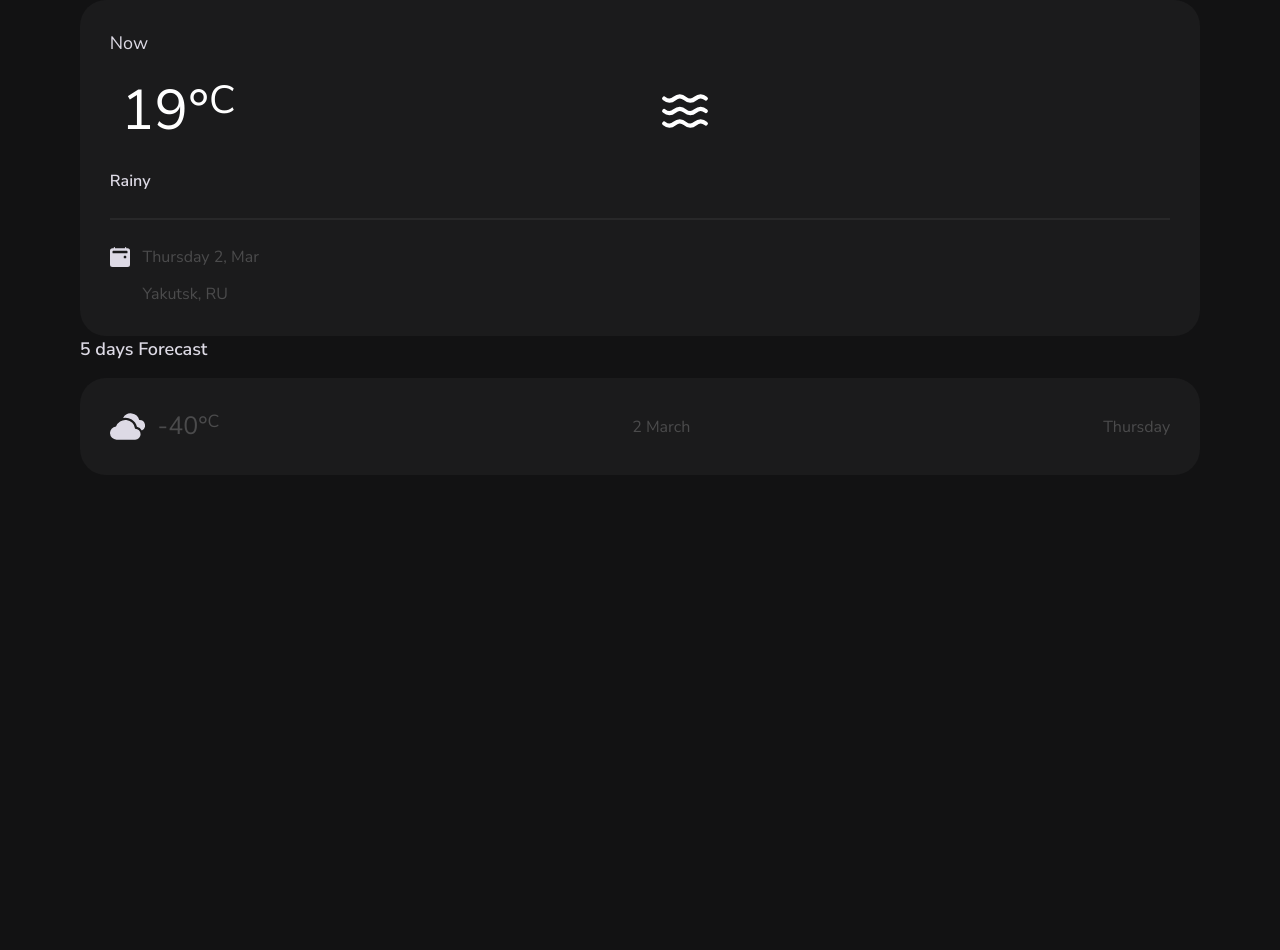
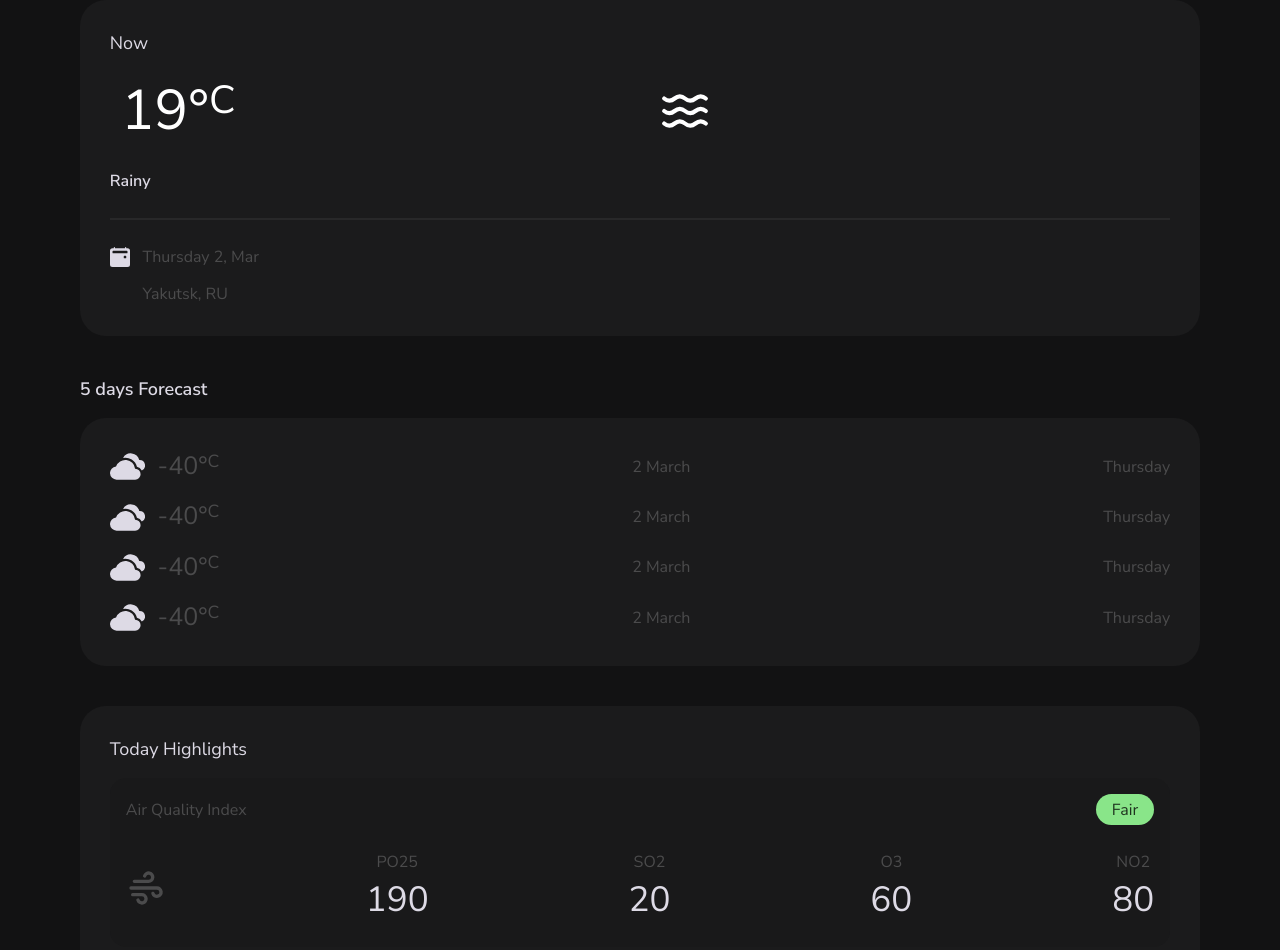
Before and after one commit to RA-Offical/advance-weather-app, a React (Vite) app: page / in a window 1280 px wide. Shown: the top 950 px of the page. Before the commit the page ends 800 px from the top, so only its background shows below. Built offline with nearby package versions, Linux system fonts and the light colour scheme; some icons are missing.

Commit message:
Finish Quality Index Component

```diff
--- a/src/App.css
+++ b/src/App.css
@@ -305,6 +305,11 @@ sub {
 	padding: 3rem;
 }
 
+.card-small {
+	border-radius: var(--border-radius-100);
+	padding: 1.6rem;
+}
+
 /* icons */
 .icon {
 	--dimen: 5rem;
@@ -320,8 +325,17 @@ sub {
 	--dimen: 2.5rem;
 }
 
+.icon--xmedium {
+	--dimen: 4rem;
+}
+
 @media screen and (min-width: 48em) {
 	.icon--medium.icon--responsive {
 		--dimen: 3.5rem;
 	}
 }
+
+/* content-grid */
+.content-grid {
+	row-gap: 4rem;
+}
--- a/src/App.jsx
+++ b/src/App.jsx
@@ -1,5 +1,9 @@
 import "./App.css";
-import { CurrentWeatherCard, ForecastWeatherCard } from "./component";
+import {
+	CurrentWeatherCard,
+	ForecastWeatherCard,
+	HighlightsWeatherCard,
+} from "./component";
 
 function App() {
 	return (
@@ -8,6 +12,8 @@ function App() {
 				<div className="container grid content-grid">
 					<CurrentWeatherCard />
 					<ForecastWeatherCard />
+
+					<HighlightsWeatherCard />
 				</div>
 			</main>
 		</div>
--- a/src/component/ForecastWeatherCard/ForecastWeatherCard.css
+++ b/src/component/ForecastWeatherCard/ForecastWeatherCard.css
@@ -1,3 +1,7 @@
+.forecast-list {
+	gap: 0.8em;
+}
+
 .forecast-list__item {
 	gap: 2rem;
 	justify-content: space-between;
--- a/src/component/ForecastWeatherCard/ForecastWeatherCard.jsx
+++ b/src/component/ForecastWeatherCard/ForecastWeatherCard.jsx
@@ -9,7 +9,43 @@ function ForecastWeatherCard() {
 
 			<div className="bg-neutral-500 card ">
 				{/* list of days representing forcast */}
-				<ul className="forecast-list" role="list">
+				<ul className="grid forecast-list" role="list">
+					{/* forecast list item, containing status of weather, time and date */}
+					<li className="flex align-ic forecast-list__item">
+						<div className="flex align-ic forecast-list-temperature-container">
+							<BsFillCloudsFill className="text-neutral-200 icon icon--medium icon--responsive" />
+							<p className="font-dynamic-medium">
+								-40&deg;<sup>C</sup>
+							</p>
+						</div>
+						<p className="font-static-small">2 March</p>
+						<p className="font-static-small">Thursday</p>
+					</li>
+
+					{/* forecast list item, containing status of weather, time and date */}
+					<li className="flex align-ic forecast-list__item">
+						<div className="flex align-ic forecast-list-temperature-container">
+							<BsFillCloudsFill className="text-neutral-200 icon icon--medium icon--responsive" />
+							<p className="font-dynamic-medium">
+								-40&deg;<sup>C</sup>
+							</p>
+						</div>
+						<p className="font-static-small">2 March</p>
+						<p className="font-static-small">Thursday</p>
+					</li>
+
+					{/* forecast list item, containing status of weather, time and date */}
+					<li className="flex align-ic forecast-list__item">
+						<div className="flex align-ic forecast-list-temperature-container">
+							<BsFillCloudsFill className="text-neutral-200 icon icon--medium icon--responsive" />
+							<p className="font-dynamic-medium">
+								-40&deg;<sup>C</sup>
+							</p>
+						</div>
+						<p className="font-static-small">2 March</p>
+						<p className="font-static-small">Thursday</p>
+					</li>
+
 					{/* forecast list item, containing status of weather, time and date */}
 					<li className="flex align-ic forecast-list__item">
 						<div className="flex align-ic forecast-list-temperature-container">
--- /dev/null
+++ b/src/component/HighlightsWeatherCard/HighlightsWeatherCard.jsx
@@ -0,0 +1,21 @@
+import { QualityIndexWeatherCard } from "../";
+
+function HighlightsWeatherCard() {
+	return (
+		<section>
+			<div className="bg-neutral-500 card">
+				<h2 className="text-neutral-200 font-static-medium  mb-xmd">
+					Today Highlights
+				</h2>
+
+				{/* Quality index Component */}
+				<QualityIndexWeatherCard />
+
+				{/* Sunrise & Sunset Component */}
+				{/* <SunriseSunsetWeatherComponent /> */}
+			</div>
+		</section>
+	);
+}
+
+export default HighlightsWeatherCard;
--- /dev/null
+++ b/src/component/QualityIndexWeatherCard/QualityIndexWeatherCard.css
@@ -0,0 +1,21 @@
+.quality-index-header {
+	justify-content: space-between;
+}
+
+.quality-index__value {
+	padding: 0.2em 1em;
+}
+
+.quality-index__value--good {
+	background-color: var(--color-good-200);
+	color: var(--color-good-100);
+}
+
+.quality-index-list {
+	justify-content: space-between;
+}
+
+.quality-index-list__item {
+	justify-items: center;
+	align-items: center;
+}
--- /dev/null
+++ b/src/component/QualityIndexWeatherCard/QualityIndexWeatherCard.jsx
@@ -0,0 +1,71 @@
+import { TbWind } from "react-icons/tb";
+
+function QualityIndexWeatherCard() {
+	return (
+		<div className="bg-neutral-600 card-small quality-index--card">
+			{/* header which shows quality index, poor, fair , good */}
+			<header className="flex align-ic mb-md quality-index-header">
+				<h3 className="font-static-small">Air Quality Index</h3>
+
+				<p className="font-static-small border-radius-full quality-index__value quality-index__value--good">
+					Fair
+				</p>
+			</header>
+
+			<div className="pt-xmd pb-sm quality-index-content">
+				<ul className="flex align-ic quality-index-list">
+					<li className="grid quality-index-list__item">
+						{/* Wind Icons */}
+						<TbWind className="icon icon--xmedium" />
+					</li>
+
+					{/* Gases item */}
+					<li className="grid quality-index-list__item">
+						<p className="font-static-small quality-index__gas">
+							PO25
+						</p>
+
+						<p className="text-neutral-200 font-dynamic-large  quality-index__gas-concentration">
+							190
+						</p>
+					</li>
+
+					{/* Gases item */}
+					<li className="grid quality-index-list__item">
+						<p className="font-static-small quality-index__gas">
+							SO2
+						</p>
+
+						<p className="text-neutral-200 font-dynamic-large  quality-index__gas-concentration">
+							20
+						</p>
+					</li>
+
+					{/* Gases item */}
+					<li className="grid quality-index-list__item">
+						<p className="font-static-small quality-index__gas">
+							O3
+						</p>
+
+						<p className="text-neutral-200 font-dynamic-large  quality-index__gas-concentration">
+							60
+						</p>
+					</li>
+
+					{/* Gases item */}
+					<li className="grid quality-index-list__item">
+						<p className="font-static-small quality-index__gas">
+							NO2
+						</p>
+
+						<p className="text-neutral-200 font-dynamic-large  quality-index__gas-concentration">
+							80
+						</p>
+					</li>
+				</ul>
+			</div>
+		</div>
+	);
+}
+
+export default QualityIndexWeatherCard;
--- a/src/component/index.js
+++ b/src/component/index.js
@@ -1,2 +1,4 @@
 export { default as CurrentWeatherCard } from "./CurrentWeatherCard/CurrentWeatherCard";
 export { default as ForecastWeatherCard } from "./ForecastWeatherCard/ForecastWeatherCard";
+export { default as HighlightsWeatherCard } from "./HighlightsWeatherCard/HighlightsWeatherCard";
+export { default as QualityIndexWeatherCard } from "./QualityIndexWeatherCard/QualityIndexWeatherCard";
--- a/src/index.css
+++ b/src/index.css
@@ -3,6 +3,8 @@
 @import url(./App.css);
 @import url(./component/CurrentWeatherCard/CurrentWeatherCard.css);
 @import url(./component/ForecastWeatherCard/ForecastWeatherCard.css);
+@import url(./component/HighlightsWeatherCard/HighlightsWeatherCard.css);
+@import url(./component/QualityIndexWeatherCard/QualityIndexWeatherCard.css);
 
 :root {
 	/* colors */
```
Also changed, not shown: src/component/HighlightsWeatherCard/HighlightsWeatherCard.css (added).
